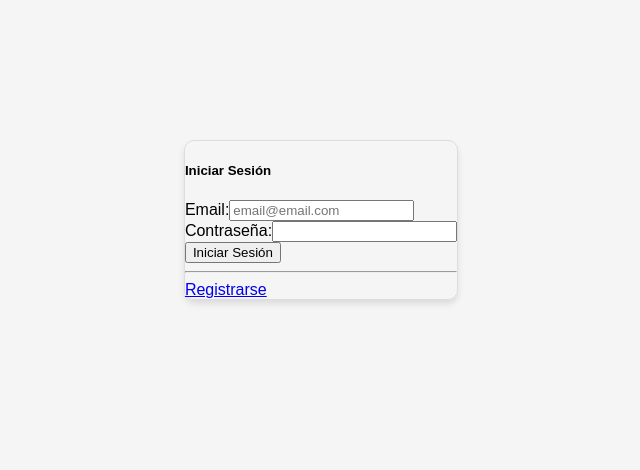
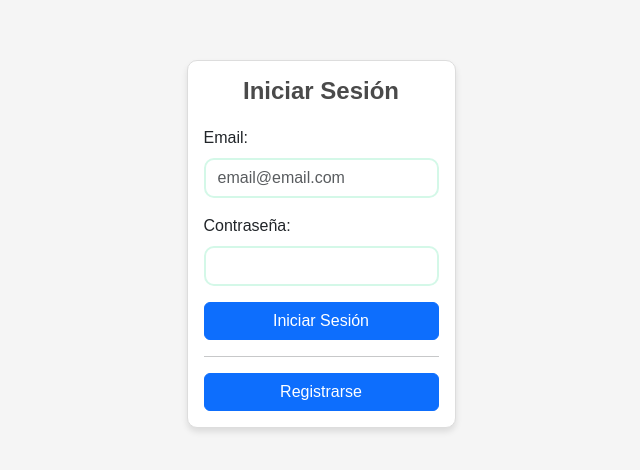
Before and after one commit to Sakhura/Tienda_EduPets, a Vue app in the folder tiendamascota/: page /login in a window 1280 px wide. Shown: the part 180-650 px from the top of the page, without its empty margins (319-959 px from the left). Built offline with nearby package versions, Linux system fonts and the light colour scheme.

Commit message:
insert link bootstrap

```diff
--- a/tiendamascota/public/index.html
+++ b/tiendamascota/public/index.html
@@ -6,6 +6,17 @@
     <meta name="viewport" content="width=device-width,initial-scale=1.0">
     <link rel="icon" href="<%= BASE_URL %>favicon.ico">
     <title><%= htmlWebpackPlugin.options.title %></title>
+    <!-- Bootstrap CSS -->
+<link
+href="https://cdn.jsdelivr.net/npm/bootstrap@5.3.2/dist/css/bootstrap.min.css"
+rel="stylesheet"
+/>
+<!-- Bootstrap JS Bundle (opcional, solo si necesitas funcionalidades como modales o dropdowns) -->
+<script
+src="https://cdn.jsdelivr.net/npm/bootstrap@5.3.2/dist/js/bootstrap.bundle.min.js"
+defer
+></script>
+
   </head>
   <body>
     <noscript>
--- a/tiendamascota/src/views/LoginUsuario.vue
+++ b/tiendamascota/src/views/LoginUsuario.vue
@@ -64,9 +64,66 @@ export default {
 </script>
 
 <style>
-.card {
-border: 1px solid #ddd;
-border-radius: 10px;
-box-shadow: 0px 4px 6px rgba(0, 0, 0, 0.1);
+/* Tonos pastel */
+:root {
+  --pastel-blue: #b3d9ff;
+  --pastel-pink: #ffc1cc;
+  --pastel-green: #d4f8e8;
+  --pastel-purple: #e6ccff;
+  --text-dark: #4a4a4a;
+}
+
+/* Estilo de la tarjeta */
+.pastel-card {
+  border: none;
+  border-radius: 15px;
+  background: var(--pastel-blue);
+  box-shadow: 0px 4px 8px rgba(0, 0, 0, 0.1);
+  padding: 20px;
+}
+
+/* Títulos */
+.card-title {
+  font-size: 1.5rem;
+  color: var(--text-dark);
+  font-weight: bold;
+  margin-bottom: 20px;
+}
+
+/* Botones */
+.btn-pastel {
+  background-color: var(--pastel-purple);
+  color: white;
+  border: none;
+  transition: all 0.3s ease-in-out;
+}
+.btn-pastel:hover {
+  background-color: var(--pastel-pink);
+  color: var(--text-dark);
+}
+
+/* Input */
+.form-control {
+  border: 2px solid var(--pastel-green);
+  border-radius: 10px;
+  transition: border-color 0.3s;
+}
+.form-control:focus {
+  border-color: var(--pastel-pink);
+  outline: none;
+  box-shadow: 0px 0px 5px var(--pastel-pink);
+}
+
+/* Separación entre campos */
+.mb-4 {
+  margin-bottom: 1.5rem !important;
+}
+
+/* Centrando el contenido */
+.container {
+  display: flex;
+  justify-content: center;
+  align-items: center;
+  min-height: 100vh;
 }
 </style>
```
